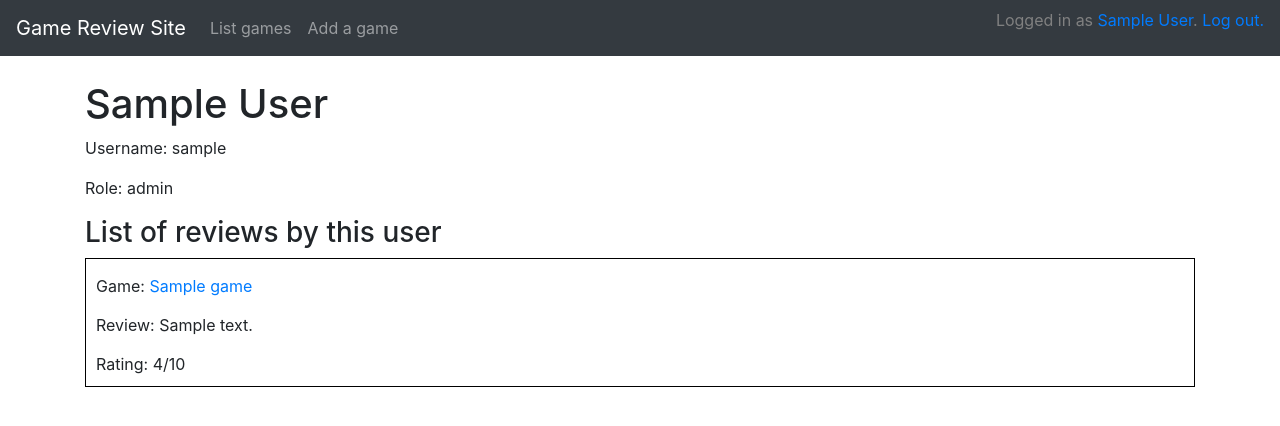
After one commit to nakkekakke/GameReviewSite, a Flask app: page /auth/user/ in a window 1280 px wide. The commit adds this page. Shown: the top 426 px of the page. Run offline with Flask 2, Linux system fonts and the light colour scheme; a user stored in the database is signed in; tables that the repository leaves empty hold one stand-in row (values such as "Sample post"); some libraries are stand-ins or nearby versions.

Commit message:
rekisteröinti, autorisointi, pientä fiksailua

```diff
--- a/application/__init__.py
+++ b/application/__init__.py
@@ -17,6 +17,36 @@ app.config['SQLALCHEMY_TRACK_MODIFICATIONS'] = False
 
 db = SQLAlchemy(app)
 
+# Login
+from os import urandom
+app.config['SECRET_KEY'] = urandom(32)
+
+from flask_login import LoginManager, current_user
+login_manager = LoginManager()
+login_manager.init_app(app)
+
+login_manager.login_view = 'auth_login'
+login_manager.login_message = 'Please login to use this functionality'
+
+# login_required with roles
+from functools import wraps
+
+def login_required(role="NORMAL"):
+    def wrapper(fn):
+        @wraps(fn)
+        def decorated_view(*args, **kwargs):
+            if not current_user.is_authenticated:
+                return login_manager.unauthorized()
+
+            if ((current_user.role != role) and (role != "NORMAL")):
+                return login_manager.unauthorized()
+
+            return fn(*args, **kwargs)
+        return decorated_view
+    return wrapper
+
+
+
 # Application functionality
 from application import views
 from application.games import models
@@ -26,16 +56,8 @@ from application.reviews import views
 from application.auth import models
 from application.auth import views
 
-# Login
+# Login part 2
 from application.auth.models import User
-from os import urandom
-app.config['SECRET_KEY'] = urandom(32)
-
-from flask_login import LoginManager
-login_manager = LoginManager()
-login_manager.init_app(app)
-login_manager.login_view = 'auth_login'
-login_manager.login_message = 'Please login to use this functionality'
 
 @login_manager.user_loader
 def load_user(user_id):
--- a/application/auth/models.py
+++ b/application/auth/models.py
@@ -1,5 +1,7 @@
+from sqlalchemy.sql import text
 from application import db
 from application.models import Base
+from application.games.models import Game
 
 class User(Base):
     __tablename__ = 'account'
@@ -7,6 +9,7 @@ class User(Base):
     name = db.Column(db.String(144), nullable=False)
     username = db.Column(db.String(144), nullable=False)
     password = db.Column(db.String(144), nullable=False)
+    role = db.Column(db.String(144), nullable=False)
 
     reviews = db.relationship('Review', backref='account', lazy=True)
 
@@ -14,6 +17,7 @@ class User(Base):
         self.name = name
         self.username = username
         self.password = password
+        self.role = "NORMAL"
 
     def get_id(self):
         return self.id
@@ -26,3 +30,18 @@ class User(Base):
 
     def is_authenticated(self):
         return True
+
+    @staticmethod
+    def find_reviews_of_user(user_id):
+        stmt = text("SELECT review.content, review.rating, review.game_id"
+                    " FROM review"
+                    " WHERE review.account_id = :account_id"
+        ).params(account_id = user_id)
+        res = db.engine.execute(stmt)
+
+        reviews = []
+        for row in res:
+            game = Game.query.get(row[2])
+            reviews.append({ "content": row[0], "rating": row[1], "game": game})
+
+        return reviews
--- a/application/auth/views.py
+++ b/application/auth/views.py
@@ -1,9 +1,9 @@
 from flask import render_template, request, redirect, url_for
-from flask_login import login_user, logout_user
+from flask_login import login_user, logout_user, current_user
 
-from application import app
+from application import app, db, login_required
 from application.auth.models import User
-from application.auth.forms import LoginForm
+from application.auth.forms import LoginForm, RegisterForm
 
 @app.route('/auth/login/', methods=['GET', 'POST'])
 def auth_login():
@@ -31,3 +31,31 @@ def auth_login():
 def auth_logout():
     logout_user()
     return redirect(url_for('index'))
+
+@app.route('/auth/register/', methods=['GET', 'POST'])
+def auth_register():
+    if request.method == 'GET':
+        return render_template('auth/registerform.html', form = RegisterForm())
+
+    form = RegisterForm(request.form)
+
+    if not form.validate():
+        return render_template('auth/registerform.html', form = form)
+
+    user = User(
+        name=form.name.data,
+        username = form.username.data,
+        password = form.password.data
+    )
+
+    db.session().add(user)
+    db.session().commit()
+    return redirect(url_for('auth_login'))
+
+@app.route('/auth/user/')
+def auth_user():
+    return render_template(
+        'auth/showuser.html',
+        user = current_user,
+        reviews = User.find_reviews_of_user(current_user.id)
+    )
--- /dev/null
+++ b/application/templates/auth/showuser.html
@@ -0,0 +1,24 @@
+{% extends 'layout.html' %}
+
+{% block body %}
+
+<h1>{{ user.name }}</h1>
+<p>Username: {{ user.username }}</p>
+<p>Role: {{ user.role }}</p>
+
+<h3>List of reviews by this user</h3>
+{% for review in reviews %}
+<div style="border:1px solid black">
+  <p style="margin:15px 10px">
+    Game: <a href="{{ url_for('games_view', id=review.game.id) }}">{{ review.game.name }}</a>
+  </p>
+  <p style="margin:15px 10px">
+    Review: {{ review.content }}
+  </p>
+  <p style="margin:15px 10px 10px">
+    Rating: {{ review.rating }}/10
+  </p>
+</div>
+{% endfor %}
+
+{% endblock %}
--- a/application/templates/layout.html
+++ b/application/templates/layout.html
@@ -23,9 +23,11 @@
         </ul>
         <div class="form-inline mt-2 mt-md-0">
 	        {% if current_user.is_authenticated %}
-	          <p style="color: grey">Logged in as {{ current_user.name }}. <a href="{{ url_for('auth_logout') }}">Log out.</a></p>
-	        {% else %}
-	          <a href="{{ url_for('auth_login') }}">Log in</a>
+            <p style="color: grey">Logged in as <a href="{{ url_for('auth_user') }}">{{ current_user.name }}</a>.
+              <a href="{{ url_for('auth_logout') }}">Log out.</a></p>
+          {% else %}
+            <a href="{{ url_for('auth_login') }}">Log in</a>
+            <a href="{{ url_for('auth_register') }}">Register</a>
 	        {% endif %}
         </div>
 	    </div>
```
Also changed, not shown: application/auth/forms.py (+9 -1 lines), application/games/models.py (+6 -8 lines), application/games/views.py (+7 -6 lines), application/reviews/views.py (+6 -9 lines), application/templates/auth/registerform.html (added, +59 -0 lines), application/templates/games/show.html (+7 -2 lines), application/templates/reviews/list.html (indentation only).
